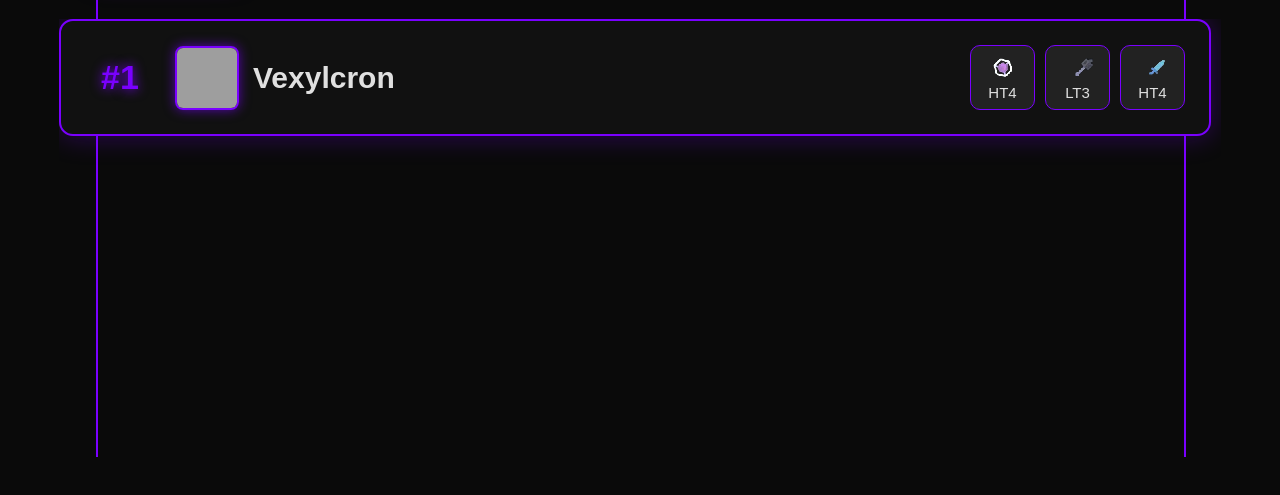
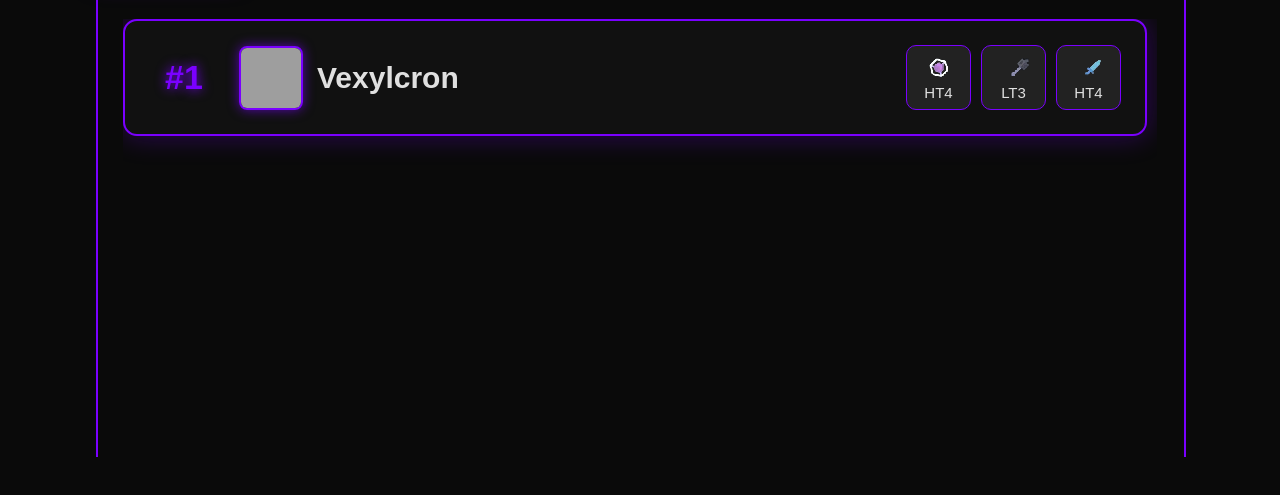
Before and after one commit to vextiers/vextiers.github.io, a plain HTML site: page index.html in a window 1280 px wide. Shown: the part 343-838 px from the top of the page. Drawn offline with Linux system fonts and the light colour scheme; grey boxes are pictures that could not be loaded.

Commit message:
modified:   index.html

```diff
--- a/index.html
+++ b/index.html
@@ -95,7 +95,7 @@
 
         /* LEADERBOARD — centered again, width unchanged */
         .leaderboard {
-            width: 90%; /* original width restored */
+            width: 80%; /* original width restored */
             margin: 40px auto; /* centered */
             height: calc(100vh - 200px);
             overflow-y: auto;
```
